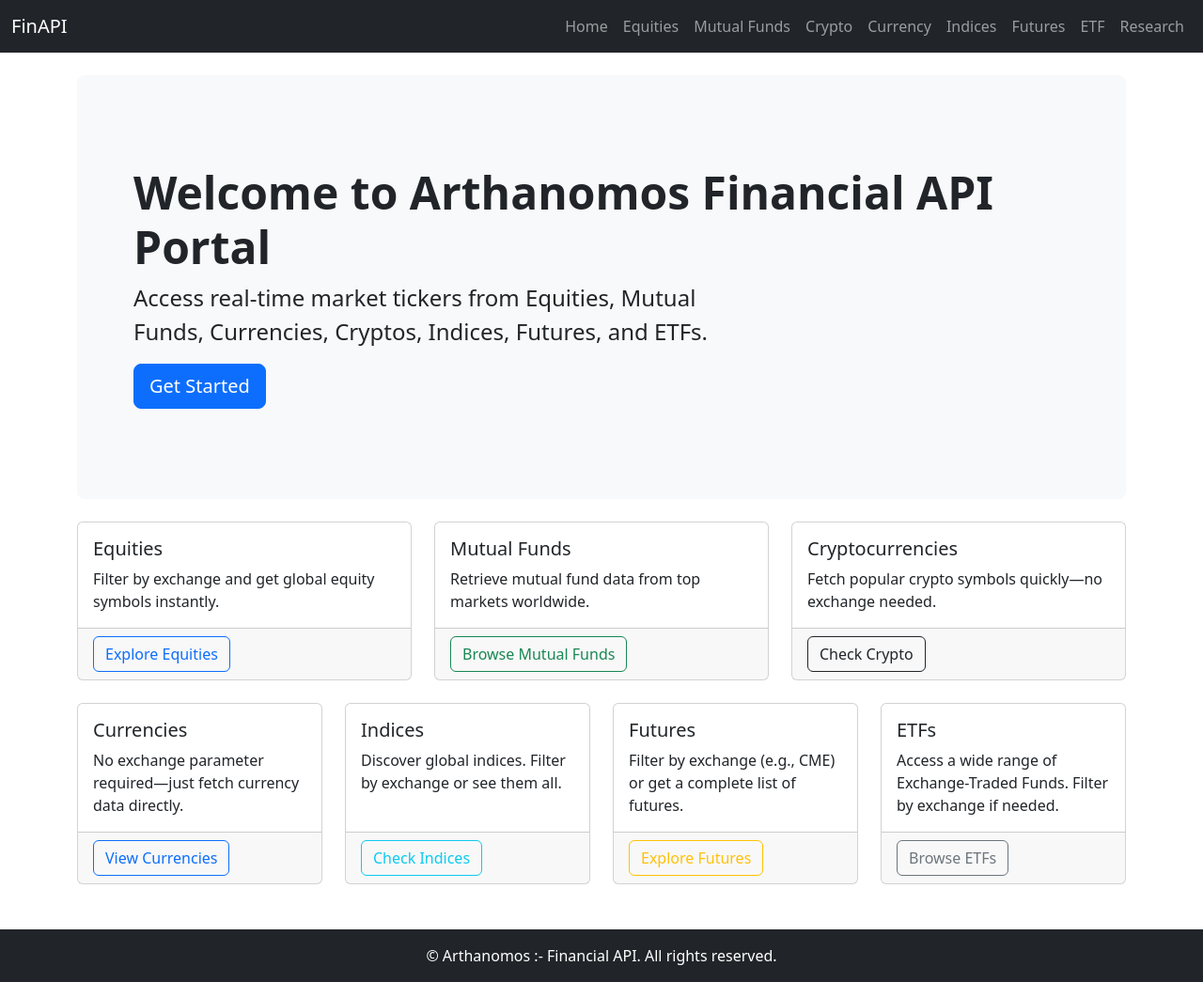
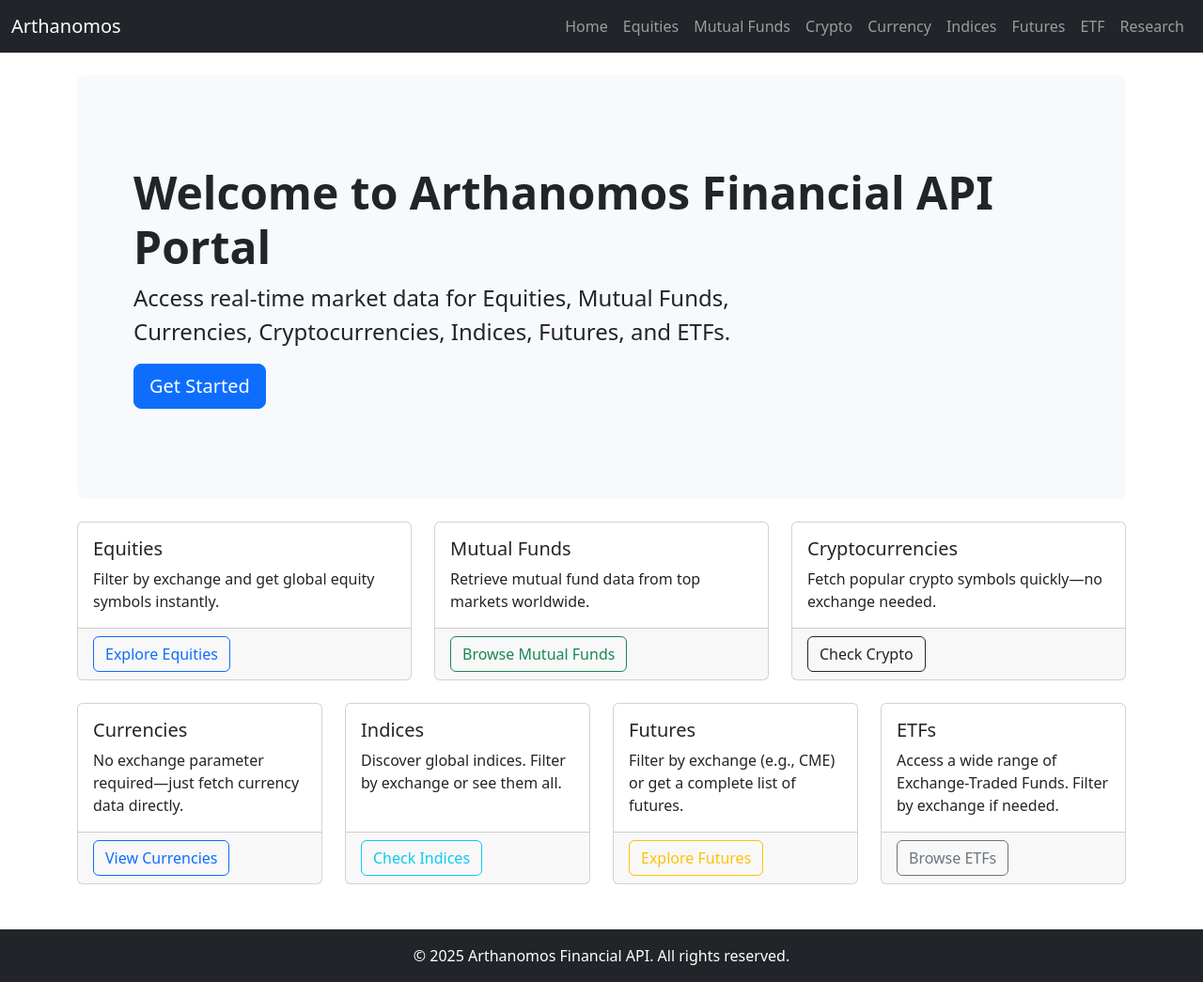
Before and after one commit to Ronit26Mehta/ArthaNomos-A-Solution-to-opensource-financial-tickers, a Flask app: page / in a window 1280 px wide. Shown: the whole page at 94% size. Run offline with Flask 3, Linux system fonts and the light colour scheme.

Commit message:
added changes

```diff
--- a/templates/crypto.html
+++ b/templates/crypto.html
@@ -1,5 +1,5 @@
 {% extends "layout.html" %}
-{% block title %}Cryptocurrencies | My Financial API{% endblock %}
+{% block title %}Cryptocurrencies | Arthanomos Financial API{% endblock %}
 {% block content %}
 
 <h2 class="mb-4">Cryptocurrencies</h2>
--- a/templates/currency.html
+++ b/templates/currency.html
@@ -1,5 +1,5 @@
 {% extends "layout.html" %}
-{% block title %}Currencies | My Financial API{% endblock %}
+{% block title %}Currencies | Arthanomos Financial API{% endblock %}
 {% block content %}
 
 <h2 class="mb-4">Currencies</h2>
--- a/templates/equity.html
+++ b/templates/equity.html
@@ -1,5 +1,5 @@
 {% extends "layout.html" %}
-{% block title %}Equities | My Financial API{% endblock %}
+{% block title %}Equities | Arthanomos Financial API{% endblock %}
 {% block content %}
 
 <h2 class="mb-4">Equities</h2>
@@ -28,7 +28,6 @@
       <th>Symbol</th>
       <th>Exchange</th>
       <th>Name</th>
-      <!-- Add more columns if needed -->
     </tr>
   </thead>
   <tbody></tbody>
--- a/templates/etf.html
+++ b/templates/etf.html
@@ -1,10 +1,10 @@
 {% extends "layout.html" %}
-{% block title %}ETFs | My Financial API{% endblock %}
+{% block title %}ETFs | Arthanomos Financial API{% endblock %}
 {% block content %}
 
 <h2 class="mb-4">Exchange-Traded Funds (ETFs)</h2>
 <p>
-  Specify an <strong>Exchange</strong> if needed to filter ETFs, otherwise all ETFs are returned.
+  Specify an <strong>Exchange</strong> if needed to filter ETFs; otherwise all ETFs are returned.
 </p>
 
 <form class="row gy-2 gx-3 align-items-center" onsubmit="fetchETFs(event)">
--- a/templates/futures.html
+++ b/templates/futures.html
@@ -1,5 +1,5 @@
 {% extends "layout.html" %}
-{% block title %}Futures | My Financial API{% endblock %}
+{% block title %}Futures | Arthanomos Financial API{% endblock %}
 {% block content %}
 
 <h2 class="mb-4">Futures</h2>
--- a/templates/index.html
+++ b/templates/index.html
@@ -1,5 +1,5 @@
 {% extends "layout.html" %}
-{% block title %}Home | My Financial API{% endblock %}
+{% block title %}Home | Arthanomos Financial API{% endblock %}
 {% block content %}
 
 <!-- Hero/Jumbotron Section -->
@@ -7,9 +7,8 @@
   <div class="container py-5">
     <h1 class="display-5 fw-bold">Welcome to Arthanomos Financial API Portal</h1>
     <p class="col-md-8 fs-4">
-      Access real-time market tickers from Equities, Mutual Funds, Currencies, Cryptos, Indices, Futures, and ETFs.
+      Access real-time market data for Equities, Mutual Funds, Currencies, Cryptocurrencies, Indices, Futures, and ETFs.
     </p>
-    <!-- Example call to action -->
     <button class="btn btn-primary btn-lg" type="button" onclick="location.href='{{ url_for('equity_page') }}'">
       Get Started
     </button>
@@ -18,15 +17,13 @@
 
 <!-- Card Rows for All Assets -->
 
-<!-- First Row (3 Cards): Equities, Mutual Funds, Crypto -->
+<!-- First Row: Equities, Mutual Funds, Crypto -->
 <div class="row row-cols-1 row-cols-md-3 g-4 mb-4">
   <div class="col">
     <div class="card h-100">
       <div class="card-body">
         <h5 class="card-title">Equities</h5>
-        <p class="card-text">
-          Filter by exchange and get global equity symbols instantly.
-        </p>
+        <p class="card-text">Filter by exchange and get global equity symbols instantly.</p>
       </div>
       <div class="card-footer">
         <small class="text-muted">
@@ -40,9 +37,7 @@
     <div class="card h-100">
       <div class="card-body">
         <h5 class="card-title">Mutual Funds</h5>
-        <p class="card-text">
-          Retrieve mutual fund data from top markets worldwide.
-        </p>
+        <p class="card-text">Retrieve mutual fund data from top markets worldwide.</p>
       </div>
       <div class="card-footer">
         <small class="text-muted">
@@ -56,9 +51,7 @@
     <div class="card h-100">
       <div class="card-body">
         <h5 class="card-title">Cryptocurrencies</h5>
-        <p class="card-text">
-          Fetch popular crypto symbols quickly—no exchange needed.
-        </p>
+        <p class="card-text">Fetch popular crypto symbols quickly—no exchange needed.</p>
       </div>
       <div class="card-footer">
         <small class="text-muted">
@@ -69,15 +62,13 @@
   </div>
 </div>
 
-<!-- Second Row (4 Cards): Currency, Indices, Futures, ETFs -->
+<!-- Second Row: Currency, Indices, Futures, ETF -->
 <div class="row row-cols-1 row-cols-md-4 g-4">
   <div class="col">
     <div class="card h-100">
       <div class="card-body">
         <h5 class="card-title">Currencies</h5>
-        <p class="card-text">
-          No exchange parameter required—just fetch currency data directly.
-        </p>
+        <p class="card-text">No exchange parameter required—just fetch currency data directly.</p>
       </div>
       <div class="card-footer">
         <small class="text-muted">
@@ -91,9 +82,7 @@
     <div class="card h-100">
       <div class="card-body">
         <h5 class="card-title">Indices</h5>
-        <p class="card-text">
-          Discover global indices. Filter by exchange or see them all.
-        </p>
+        <p class="card-text">Discover global indices. Filter by exchange or see them all.</p>
       </div>
       <div class="card-footer">
         <small class="text-muted">
@@ -107,9 +96,7 @@
     <div class="card h-100">
       <div class="card-body">
         <h5 class="card-title">Futures</h5>
-        <p class="card-text">
-          Filter by exchange (e.g., CME) or get a complete list of futures.
-        </p>
+        <p class="card-text">Filter by exchange (e.g., CME) or get a complete list of futures.</p>
       </div>
       <div class="card-footer">
         <small class="text-muted">
@@ -123,9 +110,7 @@
     <div class="card h-100">
       <div class="card-body">
         <h5 class="card-title">ETFs</h5>
-        <p class="card-text">
-          Access a wide range of Exchange-Traded Funds. Filter by exchange if needed.
-        </p>
+        <p class="card-text">Access a wide range of Exchange-Traded Funds. Filter by exchange if needed.</p>
       </div>
       <div class="card-footer">
         <small class="text-muted">
--- a/templates/indices.html
+++ b/templates/indices.html
@@ -1,5 +1,5 @@
 {% extends "layout.html" %}
-{% block title %}Indices | My Financial API{% endblock %}
+{% block title %}Indices | Arthanomos Financial API{% endblock %}
 {% block content %}
 
 <h2 class="mb-4">Indices</h2>
--- a/templates/layout.html
+++ b/templates/layout.html
@@ -2,7 +2,7 @@
 <html lang="en">
 <head>
   <meta charset="UTF-8">
-  <title>{% block title %}My Financial API{% endblock %}</title>
+  <title>{% block title %}Arthanomos Financial API{% endblock %}</title>
 
   <!-- Bootstrap 5.3 CSS (CDN) -->
   <link
@@ -17,7 +17,7 @@
   <!-- NAVBAR -->
   <nav class="navbar navbar-expand-lg navbar-dark bg-dark">
     <div class="container-fluid">
-      <a class="navbar-brand" href="{{ url_for('home') }}">FinAPI</a>
+      <a class="navbar-brand" href="{{ url_for('home') }}">Arthanomos</a>
       <button
         class="navbar-toggler"
         type="button"
@@ -32,8 +32,6 @@
 
       <div class="collapse navbar-collapse" id="navbarSupportedContent">
         <ul class="navbar-nav ms-auto mb-2 mb-lg-0">
-
-          <!-- Adjust as needed for each page -->
           <li class="nav-item">
             <a class="nav-link" href="{{ url_for('home') }}">Home</a>
           </li>
@@ -73,7 +71,7 @@
 
   <!-- FOOTER -->
   <footer class="bg-dark text-white text-center py-3 mt-5">
-    <p class="mb-0">&copy; Arthanomos :- Financial API. All rights reserved.</p>
+    <p class="mb-0">&copy; 2025 Arthanomos Financial API. All rights reserved.</p>
   </footer>
 
   <!-- Bootstrap 5.3 JS (Bundle includes Popper) -->
--- a/templates/mutualfund.html
+++ b/templates/mutualfund.html
@@ -1,5 +1,5 @@
 {% extends "layout.html" %}
-{% block title %}Mutual Funds | My Financial API{% endblock %}
+{% block title %}Mutual Funds | Arthanomos Financial API{% endblock %}
 {% block content %}
 
 <h2 class="mb-4">Mutual Funds</h2>
--- a/templates/research.html
+++ b/templates/research.html
@@ -1,5 +1,5 @@
 {% extends "layout.html" %}
-{% block title %}Research | My Financial API{% endblock %}
+{% block title %}Research | Arthanomos Financial API{% endblock %}
 {% block content %}
 
 <h2 class="mb-4">Research & Methodology</h2>
```
